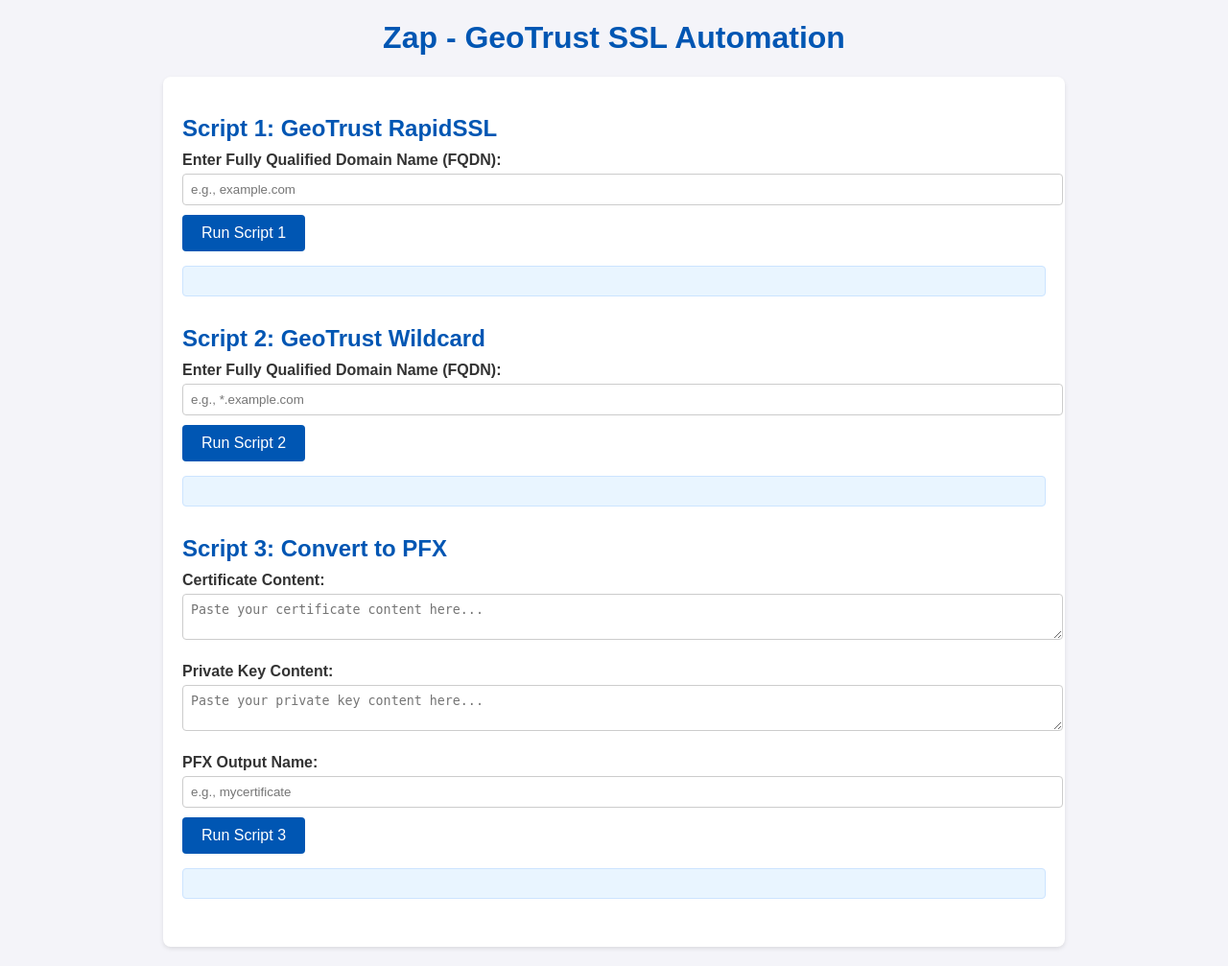
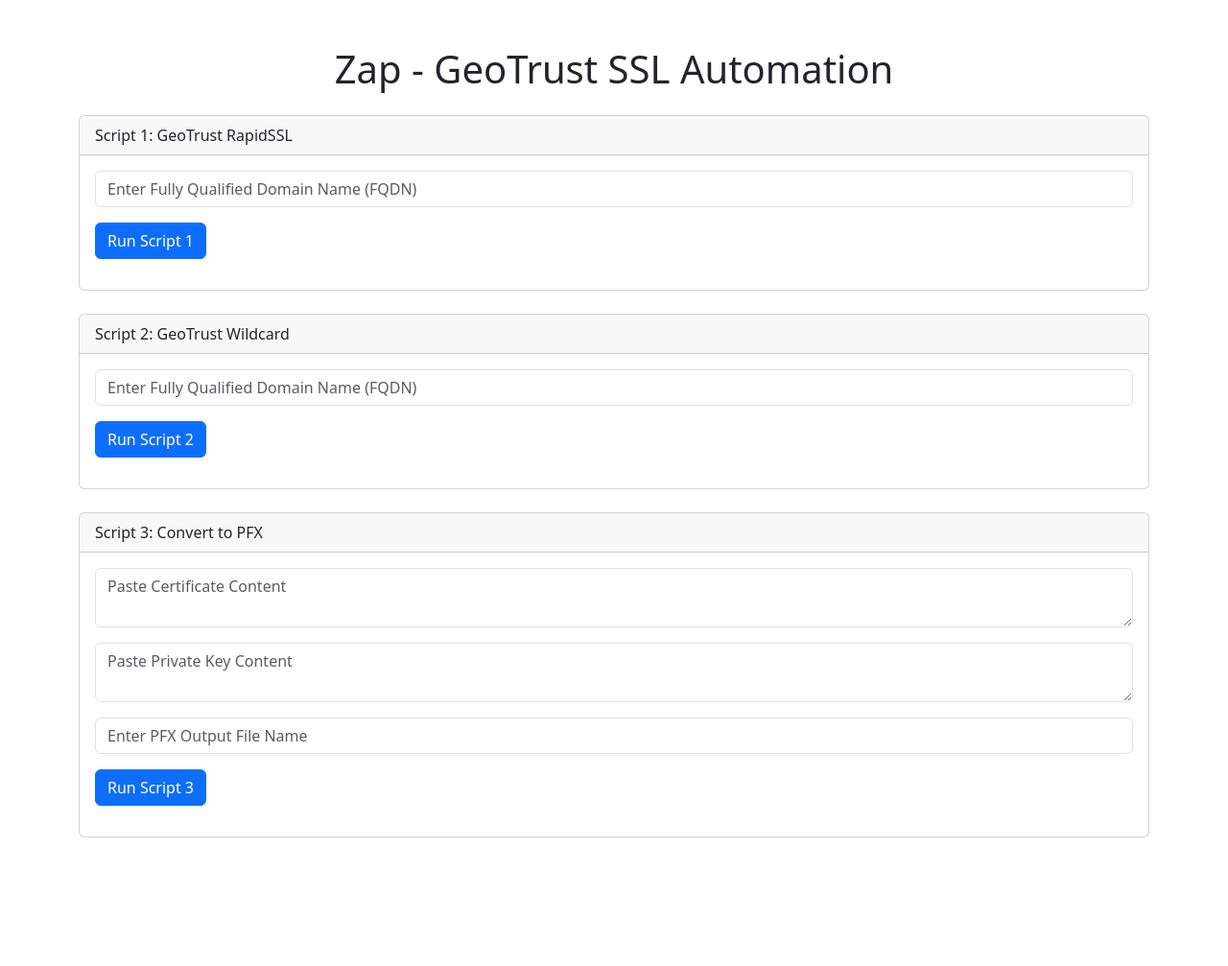
Before and after one commit to davidhei2023/ssl-pfx-automation, a Flask app: page / in a window 1280 px wide. Shown: the whole page at 96% size. After the commit the page ends 873 px from the top, so only its background shows below. Run offline with Flask 3, Linux system fonts and the light colour scheme.

Commit message:
App v0.4.0

```diff
--- a/app.py
+++ b/app.py
@@ -2,154 +2,141 @@
 from flask_cors import CORS
 import os
 import subprocess
+import zipfile
 import tempfile
-import zipfile
 
 app = Flask(__name__)
 CORS(app)
 
-BASE_DOWNLOAD_DIR = os.path.expanduser("~/Downloads")
-app.config["DOWNLOAD_FOLDER"] = BASE_DOWNLOAD_DIR
+# Directory to store generated files
+BASE_DOWNLOAD_DIR = os.path.expanduser('~/Downloads')
+app.config['DOWNLOAD_FOLDER'] = BASE_DOWNLOAD_DIR
 
 # Ensure the base download directory exists
 if not os.path.exists(BASE_DOWNLOAD_DIR):
     os.makedirs(BASE_DOWNLOAD_DIR, exist_ok=True)
 
 
-@app.route("/")
+@app.route('/')
 def homepage():
-    return render_template("index.html")
+    return render_template('index.html')
 
 
-def create_zip(output_dir, fqdn):
-    """Create a ZIP file containing all generated files."""
-    zip_filename = os.path.join(output_dir, f"{fqdn}-2025.zip")
-    with zipfile.ZipFile(zip_filename, "w") as zipf:
-        for root, _, files in os.walk(output_dir):
-            for file in files:
-                file_path = os.path.join(root, file)
-                zipf.write(file_path, os.path.relpath(file_path, output_dir))
-    return zip_filename
-
-
-@app.route("/run/script1", methods=["POST"])
+@app.route('/run/script1', methods=['POST'])
 def run_script1():
     try:
         data = request.get_json()
-        fqdn = data.get("fqdn")
+        fqdn = data.get('fqdn')
         if not fqdn:
             return jsonify({"error": "FQDN is required"}), 400
 
-        sanitized_fqdn = fqdn.translate({ord(c): None for c in r":\/\*?\"<>|"})
-        output_dir = os.path.join(app.config["DOWNLOAD_FOLDER"], f"{sanitized_fqdn}-2025")
-        os.makedirs(output_dir, exist_ok=True)
+        sanitized_fqdn = fqdn.translate({ord(c): None for c in r':\/\*?"<>|'})
+        output_dir = os.path.join(app.config['DOWNLOAD_FOLDER'], f"{sanitized_fqdn}-2025")
 
-        # Run script1.py
+        # Run the script
         result = subprocess.run(
             ["python3", "./scripts/script1.py", fqdn],
             capture_output=True, text=True
         )
+
         if result.returncode != 0:
             return jsonify({"error": result.stderr.strip()}), 500
 
-        # Create a ZIP archive
-        zip_file = create_zip(output_dir, sanitized_fqdn)
+        # Create a zip file
+        zip_path = os.path.join(app.config['DOWNLOAD_FOLDER'], f"{sanitized_fqdn}-2025.zip")
+        with zipfile.ZipFile(zip_path, 'w') as zipf:
+            for root, _, files in os.walk(output_dir):
+                for file in files:
+                    file_path = os.path.join(root, file)
+                    zipf.write(file_path, os.path.relpath(file_path, output_dir))
 
-        return jsonify({
-            "zip_file": f"/download/{sanitized_fqdn}-2025/{os.path.basename(zip_file)}",
-            "message": "Script 1 executed successfully and files are zipped."
-        }), 200
+        return jsonify({"download_url": f"/download/{sanitized_fqdn}-2025.zip"}), 200
 
     except Exception as e:
         return jsonify({"error": str(e)}), 500
 
 
-@app.route("/run/script2", methods=["POST"])
+@app.route('/run/script2', methods=['POST'])
 def run_script2():
     try:
         data = request.get_json()
-        fqdn = data.get("fqdn")
+        fqdn = data.get('fqdn')
         if not fqdn:
             return jsonify({"error": "FQDN is required"}), 400
 
-        sanitized_fqdn = fqdn.translate({ord(c): None for c in r":\/\*?\"<>|"})
-        output_dir = os.path.join(app.config["DOWNLOAD_FOLDER"], f"{sanitized_fqdn}-wildcard-2025")
-        os.makedirs(output_dir, exist_ok=True)
+        sanitized_fqdn = fqdn.translate({ord(c): None for c in r':\/\*?"<>|'})
+        output_dir = os.path.join(app.config['DOWNLOAD_FOLDER'], f"{sanitized_fqdn}-wildcard-2025")
 
-        # Run script2.py
+        # Run the script
         result = subprocess.run(
             ["python3", "./scripts/script2.py", fqdn],
             capture_output=True, text=True
         )
+
         if result.returncode != 0:
             return jsonify({"error": result.stderr.strip()}), 500
 
-        # Create a ZIP archive
-        zip_file = create_zip(output_dir, sanitized_fqdn)
+        # Create a zip file
+        zip_path = os.path.join(app.config['DOWNLOAD_FOLDER'], f"{sanitized_fqdn}-wildcard-2025.zip")
+        with zipfile.ZipFile(zip_path, 'w') as zipf:
+            for root, _, files in os.walk(output_dir):
+                for file in files:
+                    file_path = os.path.join(root, file)
+                    zipf.write(file_path, os.path.relpath(file_path, output_dir))
 
-        return jsonify({
-            "zip_file": f"/download/{sanitized_fqdn}-wildcard-2025/{os.path.basename(zip_file)}",
-            "message": "Script 2 executed successfully and files are zipped."
-        }), 200
+        return jsonify({"download_url": f"/download/{sanitized_fqdn}-wildcard-2025.zip"}), 200
 
     except Exception as e:
         return jsonify({"error": str(e)}), 500
 
 
-@app.route("/run/script3", methods=["POST"])
+@app.route('/run/script3', methods=['POST'])
 def run_script3():
     try:
         data = request.get_json()
-        cert_content = data.get("cert_content")
-        key_content = data.get("key_content")
-        pfx_output_name = data.get("pfx_output")
+        cert_content = data.get('certificate')
+        key_content = data.get('private_key')
+        pfx_name = data.get('pfx_name')
 
-        if not cert_content or not key_content or not pfx_output_name:
+        if not cert_content or not key_content or not pfx_name:
             return jsonify({"error": "All fields are required"}), 400
 
-        temp_dir = tempfile.gettempdir()
-        cert_file = os.path.join(temp_dir, "cert.pem")
-        key_file = os.path.join(temp_dir, "key.pem")
-        pfx_output_file = os.path.join(app.config["DOWNLOAD_FOLDER"], f"{pfx_output_name}.pfx")
+        pfx_file = os.path.join(app.config['DOWNLOAD_FOLDER'], f"{pfx_name}.pfx")
 
-        with open(cert_file, "w", encoding="utf-8") as cf, open(key_file, "w", encoding="utf-8") as kf:
-            cf.write(cert_content.strip())
-            kf.write(key_content.strip())
+        # Create temporary files for the certificate and private key
+        with tempfile.NamedTemporaryFile(delete=False) as cert_file, tempfile.NamedTemporaryFile(delete=False) as key_file:
+            cert_file.write(cert_content.encode())
+            key_file.write(key_content.encode())
 
-        result = subprocess.run(
-            ["openssl", "pkcs12", "-export", "-out", pfx_output_file,
-             "-inkey", key_file, "-in", cert_file, "-password", "pass:Aa1234"],
-            capture_output=True, text=True
-        )
+        try:
+            # Run OpenSSL to create the PFX file
+            subprocess.run(
+                ["openssl", "pkcs12", "-export", "-out", pfx_file,
+                 "-inkey", key_file.name, "-in", cert_file.name, "-password", "pass:Aa1234"],
+                check=True
+            )
+        finally:
+            # Clean up temporary files
+            os.unlink(cert_file.name)
+            os.unlink(key_file.name)
 
-        if result.returncode != 0:
-            return jsonify({"error": f"OpenSSL error: {result.stderr.strip()}"}), 500
-
-        return jsonify({
-            "pfx_file": f"/download/{os.path.basename(pfx_output_file)}",
-            "message": "PFX file created successfully."
-        }), 200
+        return jsonify({"download_url": f"/download/{pfx_name}.pfx"}), 200
 
     except Exception as e:
         return jsonify({"error": str(e)}), 500
 
 
-@app.route("/download/<path:filepath>", methods=["GET"])
-def download(filepath):
+@app.route('/download/<path:filename>', methods=['GET'])
+def download(filename):
     try:
-        directory, filename = os.path.split(filepath)
-        full_dir = os.path.join(app.config["DOWNLOAD_FOLDER"], directory)
+        file_path = os.path.join(app.config['DOWNLOAD_FOLDER'], filename)
+        if not os.path.exists(file_path):
+            return jsonify({"error": "File not found"}), 404
 
-        if not os.path.exists(os.path.join(full_dir, filename)):
-            return jsonify({"error": f"File '{filename}' not found in '{full_dir}'."}), 404
-
-        return send_file(
-            os.path.join(full_dir, filename),
-            as_attachment=True
-        )
+        return send_file(file_path, as_attachment=True)
     except Exception as e:
         return jsonify({"error": str(e)}), 500
 
 
-if __name__ == "__main__":
-    app.run(host="0.0.0.0", port=4000, debug=True)
+if __name__ == '__main__':
+    app.run(host='0.0.0.0', port=4000, debug=True)
--- a/templates/index.html
+++ b/templates/index.html
@@ -3,171 +3,101 @@
 <head>
     <meta charset="UTF-8">
     <meta name="viewport" content="width=device-width, initial-scale=1.0">
-    <title>Zap - GeoTrust SSL Automation</title>
-    <style>
-        body {
-            font-family: Arial, sans-serif;
-            margin: 0;
-            padding: 0;
-            background-color: #f4f4f9;
-            color: #333;
-        }
-
-        h1 {
-            text-align: center;
-            color: #0056b3;
-        }
-
-        .container {
-            max-width: 900px;
-            margin: 20px auto;
-            background: #ffffff;
-            border-radius: 8px;
-            padding: 20px;
-            box-shadow: 0 2px 4px rgba(0, 0, 0, 0.1);
-        }
-
-        .script-section {
-            margin-bottom: 30px;
-        }
-
-        .script-section h2 {
-            font-size: 1.5em;
-            margin-bottom: 10px;
-            color: #0056b3;
-        }
-
-        .script-section label {
-            display: block;
-            margin-top: 10px;
-            margin-bottom: 5px;
-            font-weight: bold;
-        }
-
-        .script-section input,
-        .script-section textarea {
-            width: 100%;
-            padding: 8px;
-            margin-bottom: 10px;
-            border: 1px solid #ccc;
-            border-radius: 4px;
-        }
-
-        .script-section button {
-            background-color: #0056b3;
-            color: white;
-            border: none;
-            padding: 10px 20px;
-            cursor: pointer;
-            border-radius: 4px;
-            font-size: 1em;
-        }
-
-        .script-section button:hover {
-            background-color: #003d80;
-        }
-
-        .result {
-            margin-top: 15px;
-            background: #e9f5ff;
-            padding: 15px;
-            border: 1px solid #cce4ff;
-            border-radius: 4px;
-        }
-
-        .result a {
-            color: #0056b3;
-            text-decoration: none;
-            margin-right: 10px;
-        }
-
-        .result a:hover {
-            text-decoration: underline;
-        }
-    </style>
+    <title>SSL Certificate Automation</title>
+    <link rel="stylesheet" href="https://cdn.jsdelivr.net/npm/bootstrap@5.3.0/dist/css/bootstrap.min.css">
+    <script src="https://cdn.jsdelivr.net/npm/axios/dist/axios.min.js"></script>
 </head>
 <body>
-    <h1>Zap - GeoTrust SSL Automation</h1>
-    <div class="container">
-        <!-- Script 1 -->
-        <div class="script-section">
-            <h2>Script 1: GeoTrust RapidSSL</h2>
-            <form id="script1-form">
-                <label for="fqdn1">Enter Fully Qualified Domain Name (FQDN):</label>
-                <input type="text" id="fqdn1" name="fqdn" placeholder="e.g., example.com" required>
-                <button type="submit">Run Script 1</button>
-            </form>
-            <div id="script1-result" class="result"></div>
+    <div class="container mt-5">
+        <h1 class="text-center">Zap - GeoTrust SSL Automation</h1>
+
+        <div class="card mt-4">
+            <div class="card-header">Script 1: GeoTrust RapidSSL</div>
+            <div class="card-body">
+                <input type="text" id="fqdn1" class="form-control mb-3" placeholder="Enter Fully Qualified Domain Name (FQDN)">
+                <button class="btn btn-primary" onclick="runScript1()">Run Script 1</button>
+                <div id="output1" class="mt-3"></div>
+            </div>
         </div>
 
-        <!-- Script 2 -->
-        <div class="script-section">
-            <h2>Script 2: GeoTrust Wildcard</h2>
-            <form id="script2-form">
-                <label for="fqdn2">Enter Fully Qualified Domain Name (FQDN):</label>
-                <input type="text" id="fqdn2" name="fqdn" placeholder="e.g., *.example.com" required>
-                <button type="submit">Run Script 2</button>
-            </form>
-            <div id="script2-result" class="result"></div>
+        <div class="card mt-4">
+            <div class="card-header">Script 2: GeoTrust Wildcard</div>
+            <div class="card-body">
+                <input type="text" id="fqdn2" class="form-control mb-3" placeholder="Enter Fully Qualified Domain Name (FQDN)">
+                <button class="btn btn-primary" onclick="runScript2()">Run Script 2</button>
+                <div id="output2" class="mt-3"></div>
+            </div>
         </div>
 
-        <!-- Script 3 -->
-        <div class="script-section">
-            <h2>Script 3: Convert to PFX</h2>
-            <form id="script3-form">
-                <label for="cert_content">Certificate Content:</label>
-                <textarea id="cert_content" name="cert_content" placeholder="Paste your certificate content here..." required></textarea>
-                <label for="key_content">Private Key Content:</label>
-                <textarea id="key_content" name="key_content" placeholder="Paste your private key content here..." required></textarea>
-                <label for="pfx_output">PFX Output Name:</label>
-                <input type="text" id="pfx_output" name="pfx_output" placeholder="e.g., mycertificate" required>
-                <button type="submit">Run Script 3</button>
-            </form>
-            <div id="script3-result" class="result"></div>
+        <div class="card mt-4">
+            <div class="card-header">Script 3: Convert to PFX</div>
+            <div class="card-body">
+                <textarea id="certificate" class="form-control mb-3" placeholder="Paste Certificate Content"></textarea>
+                <textarea id="private_key" class="form-control mb-3" placeholder="Paste Private Key Content"></textarea>
+                <input type="text" id="pfx_name" class="form-control mb-3" placeholder="Enter PFX Output File Name">
+                <button class="btn btn-primary" onclick="runScript3()">Run Script 3</button>
+                <div id="output3" class="mt-3"></div>
+            </div>
         </div>
     </div>
 
     <script>
-        async function runScript(e, formId, resultId, endpoint) {
-            e.preventDefault();
-            const form = document.getElementById(formId);
-            const data = Object.fromEntries(new FormData(form));
-            const resultDiv = document.getElementById(resultId);
-
+        async function runScript1() {
+            const fqdn = document.getElementById('fqdn1').value;
+            if (!fqdn) {
+                alert("Please enter a valid FQDN");
+                return;
+            }
+            document.getElementById('output1').innerHTML = "Processing...";
             try {
-                const response = await fetch(endpoint, {
-                    method: 'POST',
-                    headers: { 'Content-Type': 'application/json' },
-                    body: JSON.stringify(data),
-                });
-                const result = await response.json();
-                if (response.ok) {
-                    let linksHtml = "";
-                    if (result.zip_file) {
-                        linksHtml += `<a href="${result.zip_file}" download>Download ZIP</a>`;
-                    } else {
-                        for (const [label, link] of Object.entries(result)) {
-                            linksHtml += `<a href="${link}" download>Download ${label.replace("_", " ")}</a>`;
-                        }
-                    }
-                    resultDiv.innerHTML = linksHtml;
-                } else {
-                    resultDiv.innerHTML = `<span style="color:red;">Error: ${result.error || 'Unknown error occurred'}</span>`;
-                }
+                const response = await axios.post('/run/script1', { fqdn });
+                document.getElementById('output1').innerHTML = `
+                    <a href="${response.data.download_url}" class="btn btn-success" download>Download ZIP</a>
+                `;
             } catch (error) {
-                resultDiv.innerHTML = `<span style="color:red;">Error: ${error.message}</span>`;
+                document.getElementById('output1').innerHTML = "Error: " + error.response.data.error;
             }
         }
 
-        document.getElementById('script1-form').addEventListener('submit', (e) =>
-            runScript(e, 'script1-form', 'script1-result', '/run/script1')
-        );
-        document.getElementById('script2-form').addEventListener('submit', (e) =>
-            runScript(e, 'script2-form', 'script2-result', '/run/script2')
-        );
-        document.getElementById('script3-form').addEventListener('submit', (e) =>
-            runScript(e, 'script3-form', 'script3-result', '/run/script3')
-        );
+        async function runScript2() {
+            const fqdn = document.getElementById('fqdn2').value;
+            if (!fqdn) {
+                alert("Please enter a valid FQDN");
+                return;
+            }
+            document.getElementById('output2').innerHTML = "Processing...";
+            try {
+                const response = await axios.post('/run/script2', { fqdn });
+                document.getElementById('output2').innerHTML = `
+                    <a href="${response.data.download_url}" class="btn btn-success" download>Download ZIP</a>
+                `;
+            } catch (error) {
+                document.getElementById('output2').innerHTML = "Error: " + error.response.data.error;
+            }
+        }
+
+        async function runScript3() {
+            const certificate = document.getElementById('certificate').value;
+            const privateKey = document.getElementById('private_key').value;
+            const pfxName = document.getElementById('pfx_name').value;
+            if (!certificate || !privateKey || !pfxName) {
+                alert("All fields are required");
+                return;
+            }
+            document.getElementById('output3').innerHTML = "Processing...";
+            try {
+                const response = await axios.post('/run/script3', {
+                    certificate,
+                    private_key: privateKey,
+                    pfx_name: pfxName
+                });
+                document.getElementById('output3').innerHTML = `
+                    <a href="${response.data.download_url}" class="btn btn-success" download>Download PFX</a>
+                `;
+            } catch (error) {
+                document.getElementById('output3').innerHTML = "Error: " + error.response.data.error;
+            }
+        }
     </script>
 </body>
 </html>
```
Also changed, not shown: scripts/script1.py (+18 -5 lines), scripts/script2.py (+16 -5 lines).
